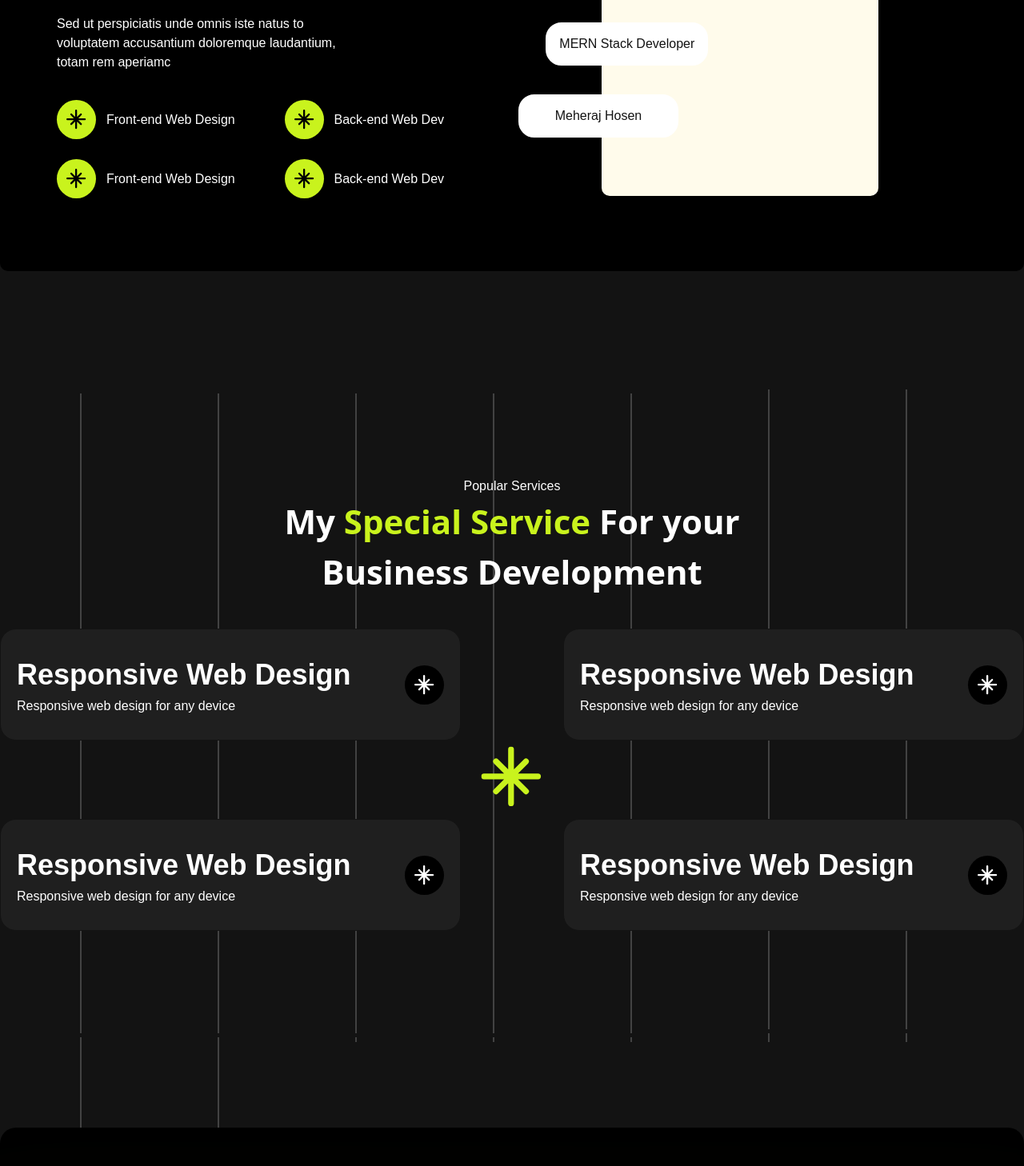
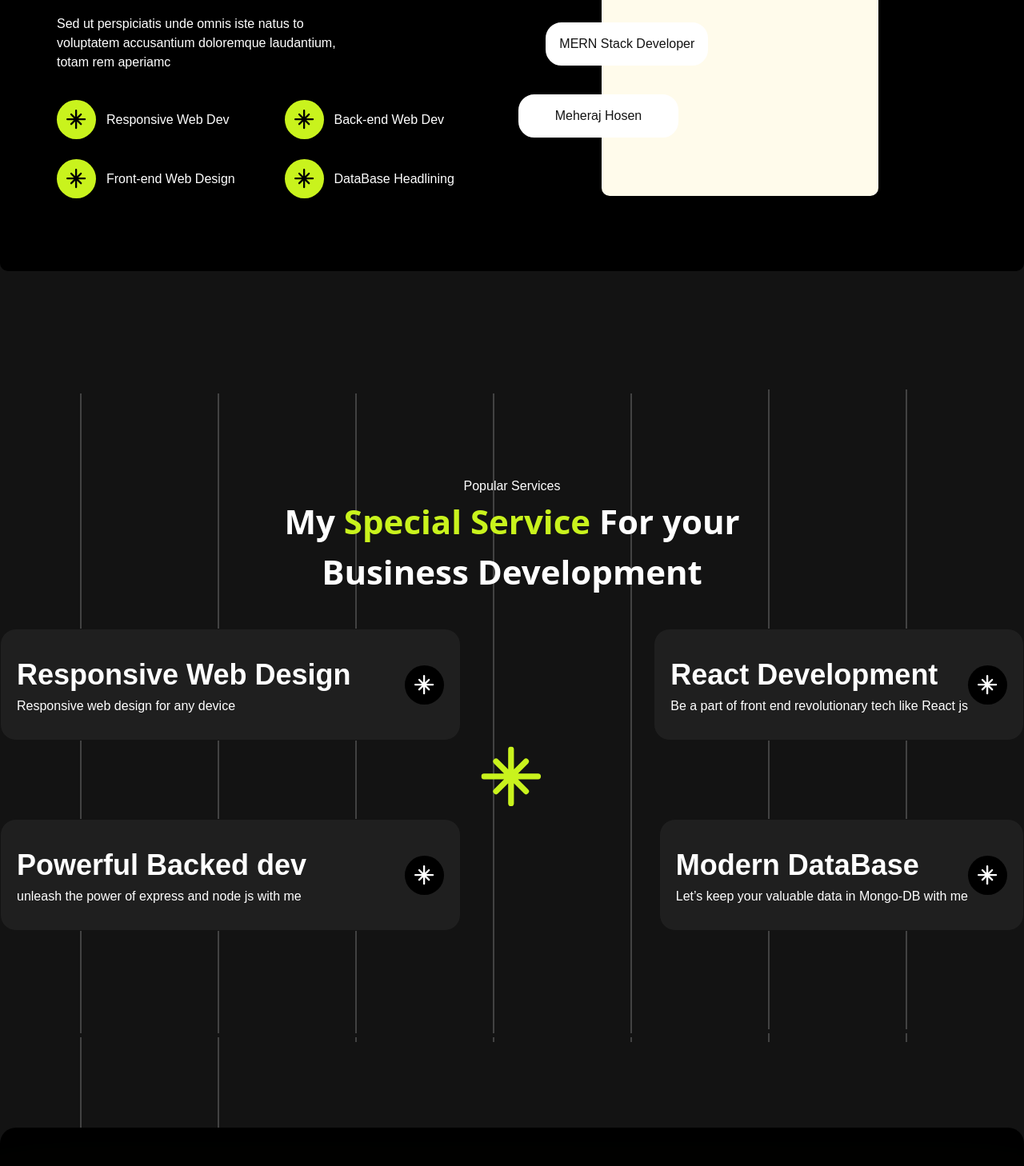
Before and after one commit to meheraj786/my-portfolio, a React (Vite) app: page / in a window 1280 px wide. Shown: the part 1532-2990 px from the top of the page at 80% size. Built offline with nearby package versions, Linux system fonts and the light colour scheme.

Commit message:
half responsive done

```diff
--- a/src/pages/Home.jsx
+++ b/src/pages/Home.jsx
@@ -120,7 +120,7 @@ function Home() {
                 </span>
               </button>
             </div>
-            <div className="col-span-12 lg:col-span-7 flex items-center justify-end">
+            <div className="col-span-12 lg:col-span-7 flex items-center lg:justify-end">
               <img src={bannerShape} />
             </div>
           </div>
@@ -272,8 +272,47 @@ function Home() {
             </svg>
           </span>
           <h2>Web Developer</h2>
+          <span>
+            <svg
+              xmlns="http://www.w3.org/2000/svg"
+              width="77"
+              height="77"
+              viewBox="0 0 16 16"
+            >
+              <path
+                fill="currentColor"
+                d="M8.5.75a.75.75 0 0 0-1.5 0v5.19L4.391 3.33a.75.75 0 1 0-1.06 1.061L5.939 7H.75a.75.75 0 0 0 0 1.5h5.19l-2.61 2.609a.75.75 0 1 0 1.061 1.06L7 9.561v5.189a.75.75 0 0 0 1.5 0V9.56l2.609 2.61a.75.75 0 1 0 1.06-1.061L9.561 8.5h5.189a.75.75 0 0 0 0-1.5H9.56l2.61-2.609a.75.75 0 0 0-1.061-1.06L8.5 5.939z"
+              />
+            </svg>
+          </span>
           <h3>Designer</h3>
+          <span>
+            <svg
+              xmlns="http://www.w3.org/2000/svg"
+              width="77"
+              height="77"
+              viewBox="0 0 16 16"
+            >
+              <path
+                fill="currentColor"
+                d="M8.5.75a.75.75 0 0 0-1.5 0v5.19L4.391 3.33a.75.75 0 1 0-1.06 1.061L5.939 7H.75a.75.75 0 0 0 0 1.5h5.19l-2.61 2.609a.75.75 0 1 0 1.061 1.06L7 9.561v5.189a.75.75 0 0 0 1.5 0V9.56l2.609 2.61a.75.75 0 1 0 1.06-1.061L9.561 8.5h5.189a.75.75 0 0 0 0-1.5H9.56l2.61-2.609a.75.75 0 0 0-1.061-1.06L8.5 5.939z"
+              />
+            </svg>
+          </span>
           <h4>MERN Stack</h4>
+          <span>
+            <svg
+              xmlns="http://www.w3.org/2000/svg"
+              width="77"
+              height="77"
+              viewBox="0 0 16 16"
+            >
+              <path
+                fill="currentColor"
+                d="M8.5.75a.75.75 0 0 0-1.5 0v5.19L4.391 3.33a.75.75 0 1 0-1.06 1.061L5.939 7H.75a.75.75 0 0 0 0 1.5h5.19l-2.61 2.609a.75.75 0 1 0 1.061 1.06L7 9.561v5.189a.75.75 0 0 0 1.5 0V9.56l2.609 2.61a.75.75 0 1 0 1.06-1.061L9.561 8.5h5.189a.75.75 0 0 0 0-1.5H9.56l2.61-2.609a.75.75 0 0 0-1.061-1.06L8.5 5.939z"
+              />
+            </svg>
+          </span>
         </marquee>
       </div>
       {/* marquee start */}
@@ -281,7 +320,7 @@ function Home() {
       <div className="about">
         <div className="container py-[148px]">
           <div className="grid grid-cols-12 bg-black px-[71px] py-[91px] rounded-[10px]">
-            <div className="lg:col-span-6">
+            <div className="lg:col-span-6 col-span-12">
               <p>About Me</p>
               <h2 className="w-[515px] text-[32px] font-bold">
                 Professional_
@@ -295,7 +334,43 @@ function Home() {
                 accusantium doloremque laudantium, totam rem aperiamc
               </p>
               <div className="grid grid-cols-12">
-                <div className="col-span-6">
+                <div className="lg:col-span-6 mb-[10px] lg:mb-0 col-span-12">
+                  <p className="flex items-center">
+                    <span className="p-[12px] bg-[#C9F31D] rounded-full mr-[13px]">
+                      <svg
+                        xmlns="http://www.w3.org/2000/svg"
+                        width="25"
+                        height="25"
+                        viewBox="0 0 16 16"
+                      >
+                        <path
+                          fill="black"
+                          d="M8.5.75a.75.75 0 0 0-1.5 0v5.19L4.391 3.33a.75.75 0 1 0-1.06 1.061L5.939 7H.75a.75.75 0 0 0 0 1.5h5.19l-2.61 2.609a.75.75 0 1 0 1.061 1.06L7 9.561v5.189a.75.75 0 0 0 1.5 0V9.56l2.609 2.61a.75.75 0 1 0 1.06-1.061L9.561 8.5h5.189a.75.75 0 0 0 0-1.5H9.56l2.61-2.609a.75.75 0 0 0-1.061-1.06L8.5 5.939z"
+                        />
+                      </svg>
+                    </span>
+                    Responsive Web Dev
+                  </p>
+                </div>
+                <div className="lg:col-span-6 col-span-12">
+                  <p className="flex items-center mb-[25px]">
+                    <span className="p-[12px] bg-[#C9F31D] rounded-full mr-[13px]">
+                      <svg
+                        xmlns="http://www.w3.org/2000/svg"
+                        width="25"
+                        height="25"
+                        viewBox="0 0 16 16"
+                      >
+                        <path
+                          fill="black"
+                          d="M8.5.75a.75.75 0 0 0-1.5 0v5.19L4.391 3.33a.75.75 0 1 0-1.06 1.061L5.939 7H.75a.75.75 0 0 0 0 1.5h5.19l-2.61 2.609a.75.75 0 1 0 1.061 1.06L7 9.561v5.189a.75.75 0 0 0 1.5 0V9.56l2.609 2.61a.75.75 0 1 0 1.06-1.061L9.561 8.5h5.189a.75.75 0 0 0 0-1.5H9.56l2.61-2.609a.75.75 0 0 0-1.061-1.06L8.5 5.939z"
+                        />
+                      </svg>
+                    </span>
+                    Back-end Web Dev
+                  </p>
+                </div>
+                <div className="lg:col-span-6 mb-[10px] lg:mb-0 col-span-12">
                   <p className="flex items-center">
                     <span className="p-[12px] bg-[#C9F31D] rounded-full mr-[13px]">
                       <svg
@@ -313,25 +388,7 @@ function Home() {
                     Front-end Web Design
                   </p>
                 </div>
-                <div className="col-span-6">
-                  <p className="flex items-center mb-[25px]">
-                    <span className="p-[12px] bg-[#C9F31D] rounded-full mr-[13px]">
-                      <svg
-                        xmlns="http://www.w3.org/2000/svg"
-                        width="25"
-                        height="25"
-                        viewBox="0 0 16 16"
-                      >
-                        <path
-                          fill="black"
-                          d="M8.5.75a.75.75 0 0 0-1.5 0v5.19L4.391 3.33a.75.75 0 1 0-1.06 1.061L5.939 7H.75a.75.75 0 0 0 0 1.5h5.19l-2.61 2.609a.75.75 0 1 0 1.061 1.06L7 9.561v5.189a.75.75 0 0 0 1.5 0V9.56l2.609 2.61a.75.75 0 1 0 1.06-1.061L9.561 8.5h5.189a.75.75 0 0 0 0-1.5H9.56l2.61-2.609a.75.75 0 0 0-1.061-1.06L8.5 5.939z"
-                        />
-                      </svg>
-                    </span>
-                    Back-end Web Dev
-                  </p>
-                </div>
-                <div className="col-span-6">
+                <div className="lg:col-span-6 col-span-12">
                   <p className="flex items-center">
                     <span className="p-[12px] bg-[#C9F31D] rounded-full mr-[13px]">
                       <svg
@@ -346,30 +403,12 @@ function Home() {
                         />
                       </svg>
                     </span>
-                    Front-end Web Design
-                  </p>
-                </div>
-                <div className="col-span-6">
-                  <p className="flex items-center">
-                    <span className="p-[12px] bg-[#C9F31D] rounded-full mr-[13px]">
-                      <svg
-                        xmlns="http://www.w3.org/2000/svg"
-                        width="25"
-                        height="25"
-                        viewBox="0 0 16 16"
-                      >
-                        <path
-                          fill="black"
-                          d="M8.5.75a.75.75 0 0 0-1.5 0v5.19L4.391 3.33a.75.75 0 1 0-1.06 1.061L5.939 7H.75a.75.75 0 0 0 0 1.5h5.19l-2.61 2.609a.75.75 0 1 0 1.061 1.06L7 9.561v5.189a.75.75 0 0 0 1.5 0V9.56l2.609 2.61a.75.75 0 1 0 1.06-1.061L9.561 8.5h5.189a.75.75 0 0 0 0-1.5H9.56l2.61-2.609a.75.75 0 0 0-1.061-1.06L8.5 5.939z"
-                        />
-                      </svg>
-                    </span>
-                    Back-end Web Dev
+                    DataBase Headlining
                   </p>
                 </div>
               </div>
             </div>
-            <div className="lg:col-span-6 ">
+            <div className="lg:col-span-6 col-span-12 mt-10 lg:mt-0 lg:ml-auto mx-auto">
               <div className="w-[346px] h-[363px] aboutImg bg-amber-50 mx-auto rounded-[10px]">
                 <span className="aboutShape">
                   <svg
@@ -414,20 +453,20 @@ function Home() {
         <div className="container">
           <div className="serviceTitle mb-[40px] text-center">
             <p>Popular Services</p>
-            <h2 className="w-[600px] mx-auto font-bold text-[42px] text-center">
+            <h2 className="max-w-[600px] mx-auto font-bold text-[42px] text-center">
               My <span className="text-[#C9F31D]">Special Service</span> For
               your Business Development
             </h2>
           </div>
           <div className="grid grid-cols-12">
-            <div className="col-span-6 ">
-              <div className="box flex items-center justify-between w-[576px] h-[140px] bg-[#1F1F1F] rounded-[20px] px-[20px] py-[35px]">
+            <div className="lg:col-span-6 col-span-12">
+              <div className="box flex items-center justify-between max-w-[576px] h-[140px] bg-[#1F1F1F] rounded-[20px] px-[20px] py-[35px]">
                 <div className="text">
                   <h3 className="text-[32px] text-bold text-white">
-                    Responsive Web Design
+                  Responsive Web Design
                   </h3>
                   <p className="text-[16px]">
-                    Responsive web design for any device
+                  Responsive web design for any device
                   </p>
                 </div>
                 <div className="icon p-[12px] bg-[#000] rounded-full">
@@ -447,14 +486,14 @@ function Home() {
                 </div>
               </div>
             </div>
-            <div className="col-span-6 ml-auto">
-              <div className="box mb-[98px] flex items-center justify-between w-[576px] h-[140px] bg-[#1F1F1F] rounded-[20px] px-[20px] py-[35px]">
+            <div className="lg:col-span-6 col-span-12 lg:ml-auto">
+              <div className="box mb-[98px] flex items-center justify-between max-w-[576px] h-[140px] bg-[#1F1F1F] rounded-[20px] px-[20px] py-[35px]">
                 <div className="text">
                   <h3 className="text-[32px] text-bold text-white">
-                    Responsive Web Design
+                  React Development
                   </h3>
                   <p className="text-[16px]">
-                    Responsive web design for any device
+                  Be a part of front end revolutionary tech like React js
                   </p>
                 </div>
                 <div className="icon p-[12px] bg-[#000] rounded-full">
@@ -474,14 +513,14 @@ function Home() {
                 </div>
               </div>
             </div>
-            <div className="col-span-6">
-              <div className="box flex items-center justify-between w-[576px] h-[140px] bg-[#1F1F1F] rounded-[20px] px-[20px] py-[35px]">
+            <div className="lg:col-span-6 col-span-12">
+              <div className="box flex items-center justify-between max-w-[576px] h-[140px] bg-[#1F1F1F] rounded-[20px] px-[20px] py-[35px]">
                 <div className="text">
                   <h3 className="text-[32px] text-bold text-white">
-                    Responsive Web Design
+                  Powerful Backed dev
                   </h3>
                   <p className="text-[16px]">
-                    Responsive web design for any device
+                  unleash the power of express and node js with me
                   </p>
                 </div>
                 <div className="icon p-[12px] bg-[#000] rounded-full">
@@ -501,14 +540,14 @@ function Home() {
                 </div>
               </div>
             </div>
-            <div className="col-span-6 ml-auto">
-              <div className="box flex items-center justify-between w-[576px] h-[140px] bg-[#1F1F1F] rounded-[20px] px-[20px] py-[35px]">
+            <div className="lg:col-span-6 col-span-12 lg:ml-auto">
+              <div className="box flex items-center justify-between max-w-[576px] h-[140px] bg-[#1F1F1F] rounded-[20px] px-[20px] py-[35px]">
                 <div className="text">
                   <h3 className="text-[32px] text-bold text-white">
-                    Responsive Web Design
+                  Modern DataBase
                   </h3>
                   <p className="text-[16px]">
-                    Responsive web design for any device
+                  Let’s keep your valuable data in Mongo-DB with me
                   </p>
                 </div>
                 <div className="icon p-[12px] bg-[#000] rounded-full">
@@ -537,7 +576,7 @@ function Home() {
         <div className="line"></div>
         <div className="container bg-[#131313] rounded-[20px]">
           <div className="grid grid-cols-12">
-            <div className="lg:col-span-4 flex flex-col justify-center">
+            <div className="lg:col-span-4 col-span-12 flex flex-col justify-center">
               <p>My Skill</p>
               <h2 className="text-[32px] font-bold">
                 Let’s Explore Popular{" "}
@@ -567,7 +606,7 @@ function Home() {
                 </span>
               </button>
             </div>
-            <div className="lg:col-span-8 flex flex-wrap">
+            <div className="lg:col-span-8 col-span-12 mt-10 lg:mt-0 flex flex-wrap">
               <div className="box mb-[43px] w-[161px] h-[197px] mr-[10px] rounded-[20px] flex flex-col justify-center items-center">
                 <svg
                   xmlns="http://www.w3.org/2000/svg"
@@ -758,7 +797,7 @@ function Home() {
               <span className="text-[#C9F31D]">Projects</span>
             </h2>
           </div>
-          <div className="project mb-[60px] flex justify-between items-center">
+          <div className="project mb-[60px] lg:flex justify-between items-center">
             <div className="img">
               <img src={projectImg} alt="" />
             </div>
@@ -785,7 +824,7 @@ function Home() {
               </button>
             </div>
           </div>
-          <div className="project flex-row-reverse flex justify-between items-center">
+          <div className="project flex-row-reverse lg:flex justify-between items-center">
             <div className="img">
               <img src={projectImg} alt="" />
             </div>
@@ -812,7 +851,7 @@ function Home() {
               </button>
             </div>
           </div>
-          <div className="project mt-[60px] flex justify-between items-center">
+          <div className="project mt-[60px] lg:flex justify-between items-center">
             <div className="img">
               <img src={projectImg} alt="" />
             </div>
```
Also changed, not shown: src/css/home.css (+14 -2 lines).
